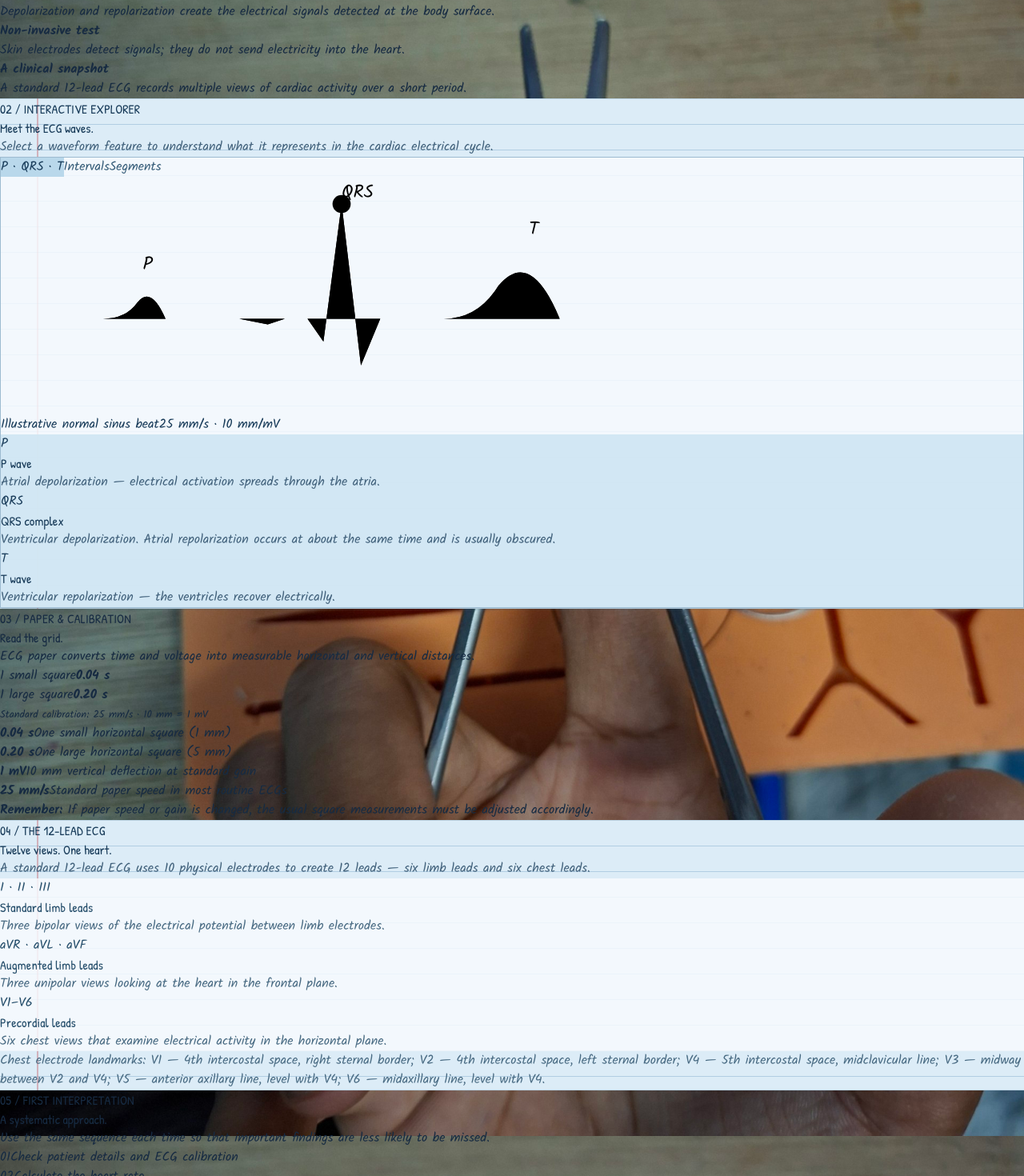
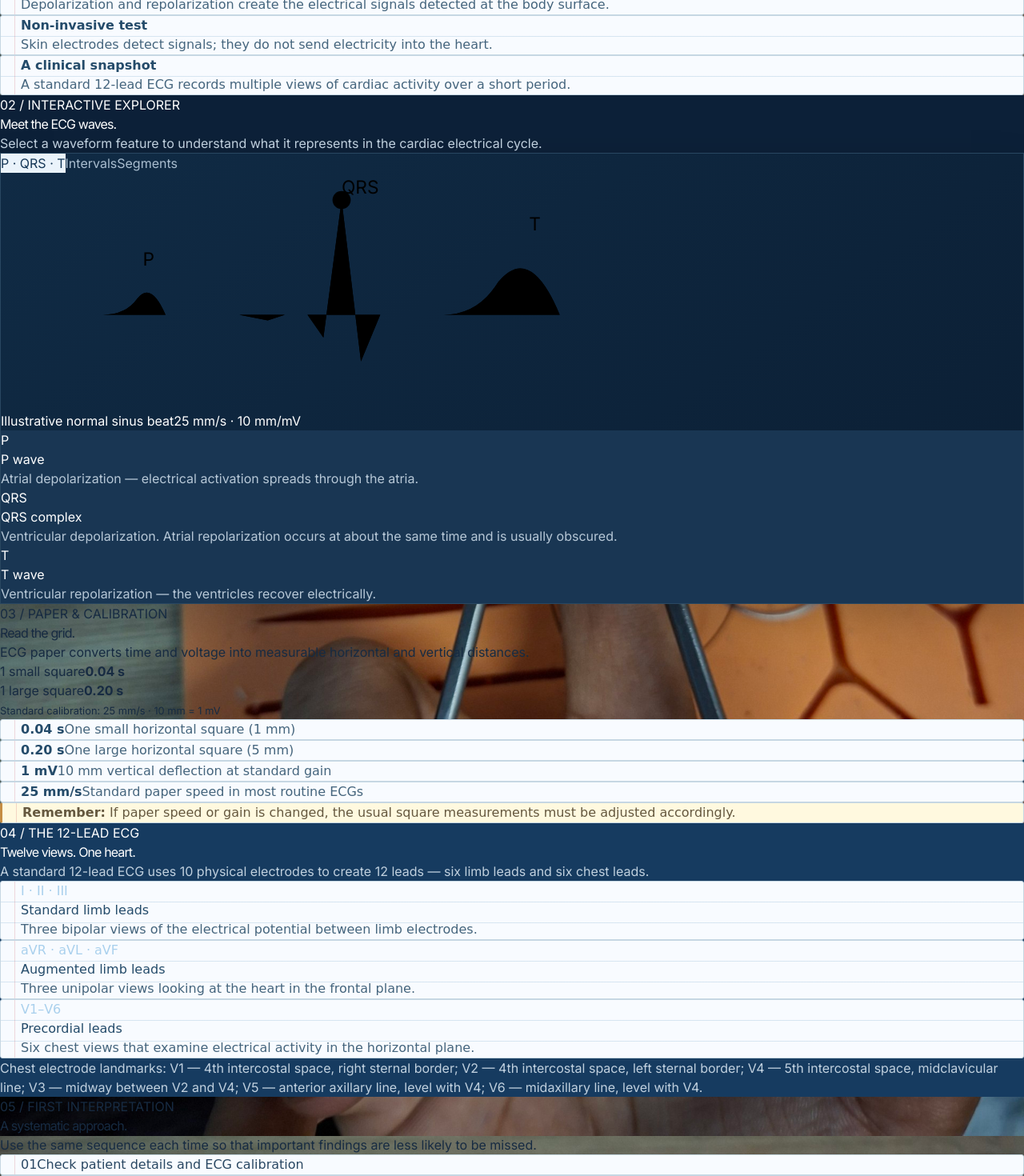
Before and after one commit to mdfaizan220163/med-student-site, a Next.js app: page /ecg in a window 1280 px wide. Shown: the part 3700-5170 px from the top of the page at 80% size. Built offline with nearby package versions, Linux system fonts and the light colour scheme.

Commit message:
Keep dynamic ECG intact and style only written study notes

```diff
--- a/app/ecg/ecg.css
+++ b/app/ecg/ecg.css
@@ -1,95 +1,102 @@
-/* Blue notebook-paper sections + handwritten study-note typography */
-@import url('https://fonts.googleapis.com/css2?family=Kalam:wght@300;400;700&family=Patrick+Hand&display=swap');
-
+/* Correction: retain the dynamic ECG design; notebook styling belongs only
+   to written study-note blocks, not the waveform, hero, or interactive labs. */
 .ecg-page,
 .ecg-page button,
 .ecg-page input,
 .ecg-page p,
 .ecg-page li,
 .ecg-page span,
-.ecg-page label{
+.ecg-page label,
+.ecg-page h1,.ecg-page h2,.ecg-page h3,.ecg-page h4{
+  font-family:inherit;
+  letter-spacing:normal;
+}
+.ecg-hero h1{font-size:clamp(40px,5vw,62px);letter-spacing:-.065em}
+.ecg-section-heading h2{letter-spacing:-.055em}
+.ecg-blue-section{background:#163b60;color:#fff}
+.ecg-dark-section,.ecg-quiz-section{background:#0c2038;color:#fff}
+.ecg-conduction-section{background:radial-gradient(circle at 20% 10%,#183e60 0,#0b1d32 56%,#081726 100%);color:#fff}
+.ecg-blue-section .ecg-section-heading h2,
+.ecg-dark-section .ecg-section-heading h2,
+.ecg-quiz-section .ecg-section-heading h2,
+.ecg-conduction-section .ecg-section-heading h2{color:#fff}
+.ecg-blue-section .ecg-section-heading>p,
+.ecg-dark-section .ecg-section-heading>p,
+.ecg-quiz-section .ecg-section-heading>p,
+.ecg-conduction-section .ecg-section-heading>p{color:#c0d0de}
+.ecg-explorer,.ecg-quiz,.ecg-heart-stage,.ecg-stage-panel,.ecg-axis-lab{
+  background:linear-gradient(145deg,#102b45,#0b1e33);
+  border:1px solid #294761;
+  box-shadow:0 18px 44px #0003;
+}
+.ecg-tabs{border-bottom-color:#2d4863}
+.ecg-tabs button{color:#a9bdcf}
+.ecg-tabs button.selected{background:#eaf3fb;color:#163858}
+.ecg-explain-grid article,.ecg-detail-list article{background:#193653;border-color:#2b4b68}
+.ecg-explain-grid h3,.ecg-detail-list b{color:#fff}
+.ecg-explain-grid p,.ecg-detail-list p{color:#b7c8d7}
+.ecg-wave-link{background:#193653;border-color:#3b5c77}
+.ecg-wave-link span{color:#a9c4d9}
+.ecg-wave-link strong{color:#ffcf82}
+.ecg-stage-panel h3,.ecg-axis-lab h3,.ecg-quiz h3{color:#fff}
+.ecg-stage-panel>p,.ecg-axis-lab p{color:#b2c6d8}
+.ecg-axis-slider{color:#dceaf5}
+.ecg-axis-slider strong{color:#ffcf82}
+.ecg-axis-stop-info{background:#173653;border-left-color:#ffcf82}
+.ecg-axis-stop-info strong{color:#ffdc9e}
+.ecg-axis-stop-info p{color:#c4d5e3}
+.ecg-axis-status{background:#193653;color:#b9d8ed}
+.ecg-stage-controls button,.ecg-axis-play-toggle{background:#eaf4fb;color:#163653;border-color:#55718a}
+.ecg-quiz-top,.ecg-feedback{color:#c2d1df}
+.ecg-quiz .ecg-options button{background:#1a3858;color:#dce8f2;border-color:#36536f}
+.ecg-quiz .ecg-options button.correct{background:#194c45;color:#fff}
+.ecg-quiz .ecg-options button.incorrect{background:#512e3a;color:#fff}
+.ecg-lead-grid article{background:#204a70;border-color:#3a6285}
+.ecg-lead-grid article span{color:#a9d0ed}
+.ecg-lead-grid h3{color:#fff}
+.ecg-lead-grid p,.ecg-placement-note{color:#c1d1df}
+.ecg-heart-stage{background-image:radial-gradient(ellipse at 50% 42%,#284968 0,transparent 58%)}
+.ecg-model-tag,.ecg-model-badge{color:#a8c7df;text-shadow:none}
+.ecg-model-stage-card{background:#0b1d32dc;border-color:#496984}
+.ecg-model-stage-card span{color:#9fc4e0}
+.ecg-model-stage-card p{color:#d1dfeb}
+.ecg-model-stage-card strong{color:#ffcf82}
+.ecg-model-tools{background:rgba(9,24,39,.72)}
+.ecg-model-tools button{color:#f1ead7;background:rgba(245,239,222,.07);border-color:rgba(229,219,190,.38)}
+
+/* Handwritten notebook treatment for written teaching points only */
+.ecg-page .ecg-fact-grid article,
+.ecg-page .ecg-lead-grid article,
+.ecg-page .ecg-measure-facts article,
+.ecg-page .ecg-checklist li,
+.ecg-page .ecg-note{
   font-family:'Kalam','Comic Sans MS',cursive;
+  background-color:#f8fbff;
+  background-image:
+    linear-gradient(90deg,transparent 0,transparent 17px,rgba(198,86,94,.22) 17px,rgba(198,86,94,.22) 18px,transparent 18px),
+    repeating-linear-gradient(to bottom,transparent 0,transparent 25px,rgba(81,143,187,.2) 25px,rgba(81,143,187,.2) 26px);
+  background-size:auto;
+  border:1px solid #c6d7e3;
+  border-radius:3px;
+  box-shadow:2px 3px 0 rgba(53,91,119,.1);
+  color:#294762;
+  padding-left:25px;
 }
-.ecg-page h1,.ecg-page h2,.ecg-page h3,.ecg-page h4,
-.ecg-page .ecg-overline,.ecg-page .ecg-kicker{
-  font-family:'Patrick Hand','Kalam',cursive;
-  letter-spacing:.01em;
+.ecg-page .ecg-fact-grid article b,
+.ecg-page .ecg-lead-grid article h3,
+.ecg-page .ecg-measure-facts article strong{
+  font-family:'Patrick Hand','Comic Sans MS',cursive;
+  color:#244b6a;
 }
-.ecg-hero h1{font-size:clamp(42px,5vw,66px);letter-spacing:0}
-.ecg-section-heading h2{letter-spacing:0}
-.ecg-blue-section,
-.ecg-dark-section,
-.ecg-quiz-section,
-.ecg-conduction-section{
-  color:#183b59;
-  background-color:#dcecf7;
-  background-image:
-    linear-gradient(90deg,transparent 0,transparent 46px,rgba(193,83,91,.38) 46px,rgba(193,83,91,.38) 48px,transparent 48px),
-    repeating-linear-gradient(to bottom,transparent 0,transparent 31px,rgba(66,130,177,.28) 31px,rgba(66,130,177,.28) 32px);
-  border-top:1px solid rgba(71,119,153,.2);
-  border-bottom:1px solid rgba(71,119,153,.2);
+.ecg-page .ecg-fact-grid article p,
+.ecg-page .ecg-lead-grid article p,
+.ecg-page .ecg-measure-facts article span{color:#45657d}
+.ecg-page .ecg-note{background-color:#fff9df;border-left:3px solid #c58d43;color:#65583f}
+.ecg-page .ecg-checklist li{display:flex;align-items:center}
+@media(max-width:760px){
+ .ecg-page .ecg-fact-grid article,
+ .ecg-page .ecg-lead-grid article,
+ .ecg-page .ecg-measure-facts article,
+ .ecg-page .ecg-checklist li,
+ .ecg-page .ecg-note{background-size:auto}
 }
-.ecg-dark-section .ecg-section-heading h2,
-.ecg-blue-section .ecg-section-heading h2,
-.ecg-quiz-section .ecg-section-heading h2,
-.ecg-conduction-section .ecg-section-heading h2,
-.ecg-dark-section .ecg-section-heading.light h2{color:#183b59}
-.ecg-dark-section .ecg-section-heading>p,
-.ecg-blue-section .ecg-section-heading>p,
-.ecg-quiz-section .ecg-section-heading>p,
-.ecg-conduction-section .ecg-section-heading>p,
-.ecg-section-heading.light>p{color:#42627c}
-.ecg-explorer,.ecg-quiz,.ecg-heart-stage,.ecg-stage-panel,.ecg-axis-lab{
-  background:rgba(248,252,255,.82);
-  border:1px solid #9dbbd0;
-  box-shadow:2px 3px 0 rgba(53,91,119,.12);
-}
-.ecg-tabs{border-bottom-color:#b3c9d8}
-.ecg-tabs button{color:#365d79}
-.ecg-tabs button.selected{background:#b9d8eb;color:#173b59}
-.ecg-explain-grid article,.ecg-detail-list article,
-.ecg-wave-link,.ecg-axis-stop-info,.ecg-axis-status{
-  background:rgba(207,229,243,.88);
-  border-color:#a6c2d5;
-}
-.ecg-explain-grid h3,.ecg-stage-panel h3,.ecg-axis-lab h3,
-.ecg-quiz h3,.ecg-detail-list b{color:#183b59}
-.ecg-explain-grid p,.ecg-detail-list p,.ecg-stage-panel>p,
-.ecg-axis-lab p,.ecg-quiz-top,.ecg-feedback{color:#42627c}
-.ecg-wave-link span,.ecg-axis-stop-info p{color:#42627c}
-.ecg-wave-link strong,.ecg-axis-stop-info strong{color:#9a5c19}
-.ecg-stage-count{color:#47799c}
-.ecg-stage-dots button{background:#8aaec5}
-.ecg-stage-dots button.active{background:#bd7933;box-shadow:0 0 0 4px #bd793326}
-.ecg-stage-controls button,.ecg-axis-play-toggle{
-  background:#eaf5fc;color:#204b6a;border-color:#89abc3;
-  font-family:'Kalam','Comic Sans MS',cursive;
-}
-.ecg-axis-slider{color:#345b77}
-.ecg-axis-slider strong{color:#9a5c19}
-.ecg-quiz .ecg-options button{
-  background:rgba(239,247,252,.92);color:#284c67;border-color:#a7c0d1;
-  font-family:'Kalam','Comic Sans MS',cursive;
-}
-.ecg-quiz .ecg-options button.correct{background:#d7eee3;color:#245a45}
-.ecg-quiz .ecg-options button.incorrect{background:#f6dddd;color:#7a3434}
-.ecg-quiz-feedback,.ecg-feedback{border-color:#b3c9d8}
-.ecg-lead-grid article{background:rgba(248,252,255,.82);border-color:#a6c2d5}
-.ecg-lead-grid article span,.ecg-lead-grid h3{color:#244d6a}
-.ecg-lead-grid p{color:#496b83}
-.ecg-placement-note{color:#496b83}
-.ecg-heart-stage{background-image:radial-gradient(ellipse at 50% 42%,#c2dce9 0,transparent 62%)}
-.ecg-model-tag,.ecg-model-badge{color:#315c79;text-shadow:none}
-.ecg-model-stage-card{background:rgba(237,247,252,.94);border-color:#9bbbd0}
-.ecg-model-stage-card span,.ecg-model-stage-card p{color:#42627c}
-.ecg-model-stage-card strong{color:#9a5c19}
-.ecg-model-tools{background:rgba(197,222,238,.5)}
-.ecg-model-tools button{color:#254c68;background:rgba(248,252,255,.8);border-color:#9bbbd0}
-.ecg-heart-3d-legend span{color:#315c79}
-@media(max-width:760px){
- .ecg-blue-section,.ecg-dark-section,.ecg-quiz-section,.ecg-conduction-section{
-  background-image:
-   linear-gradient(90deg,transparent 0,transparent 22px,rgba(193,83,91,.32) 22px,rgba(193,83,91,.32) 24px,transparent 24px),
-   repeating-linear-gradient(to bottom,transparent 0,transparent 28px,rgba(66,130,177,.24) 28px,rgba(66,130,177,.24) 29px);
- }
-}
```
